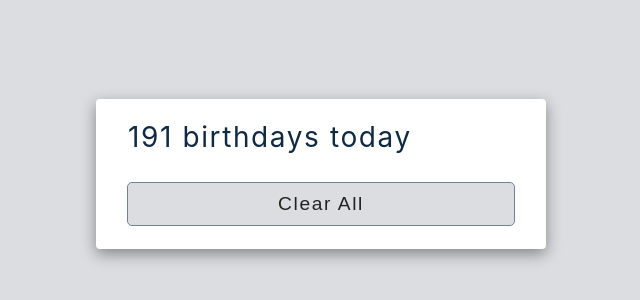
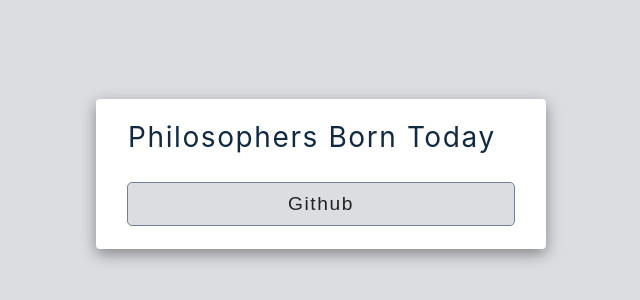
Before and after one commit to JLoweDev/react-philosopher-bdays, a React (Create React App) app: page / in a window 1280 px wide. Shown: the part 226-526 px from the top of the page, without its empty margins (319-959 px from the left). Built offline with nearby package versions, Linux system fonts and the light colour scheme.

Commit message:
Changed title and button to link to repo

```diff
--- a/src/App.js
+++ b/src/App.js
@@ -1,5 +1,6 @@
 import React, { useState, useEffect } from 'react';
 import List from './components/List';
+
 
 function App() {
   const [jsonPeople, setJsonPeople] = useState([])
@@ -23,9 +24,12 @@
   return (
     <main>
       <section className="container">
-        <h3>{jsonPeople.length} birthdays today</h3>
+        <h3>Philosophers Born Today</h3>
         <List people={jsonPeople} />
-        <button onClick={() => console.log('beef')}>Clear All</button>
+        <button onClick={(e) => {
+          e.preventDefault();
+          window.location.href='https://github.com/JLoweDev/react-philosopher-bdays'
+        }}>Github</button>
       </section>
     </main>
   );
```
